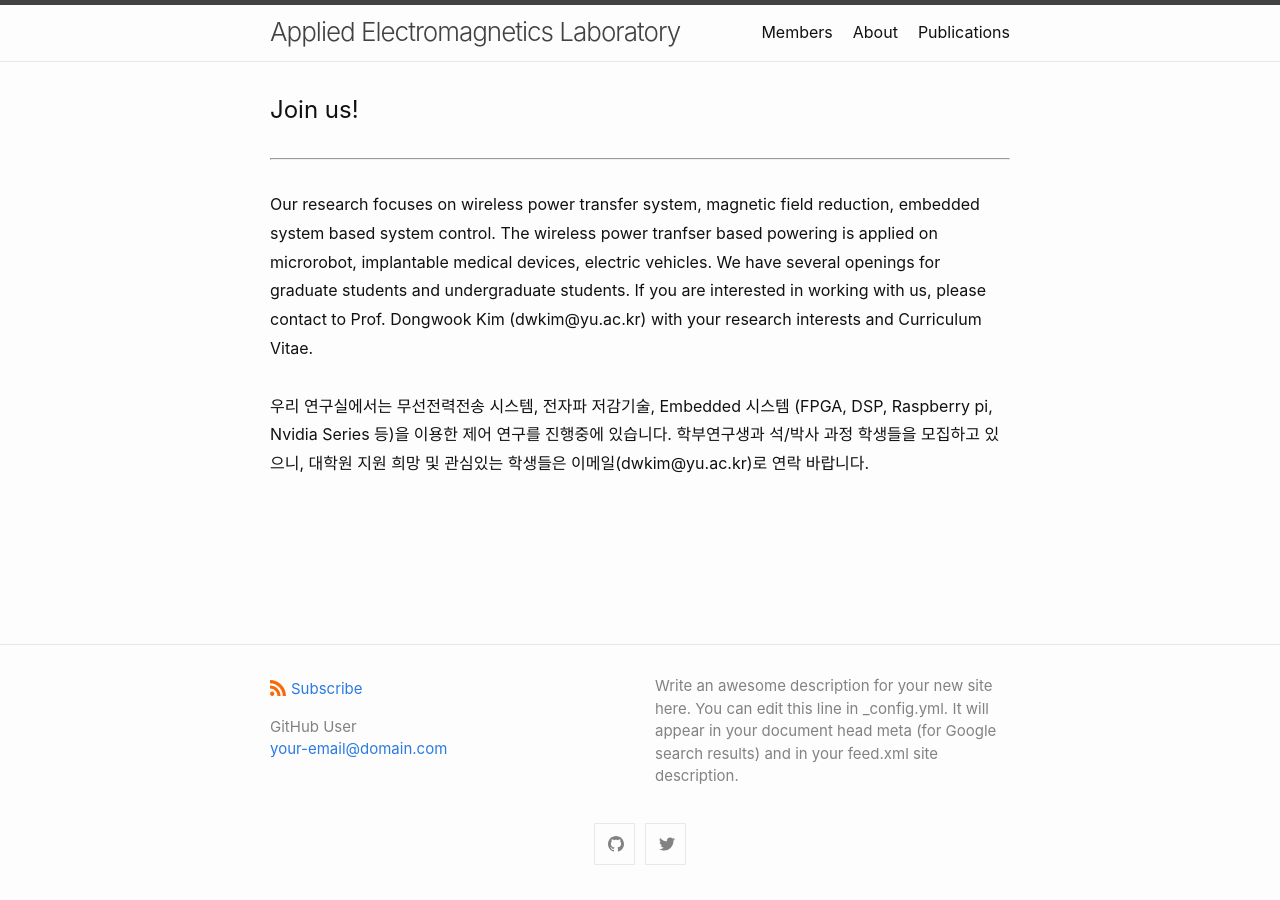
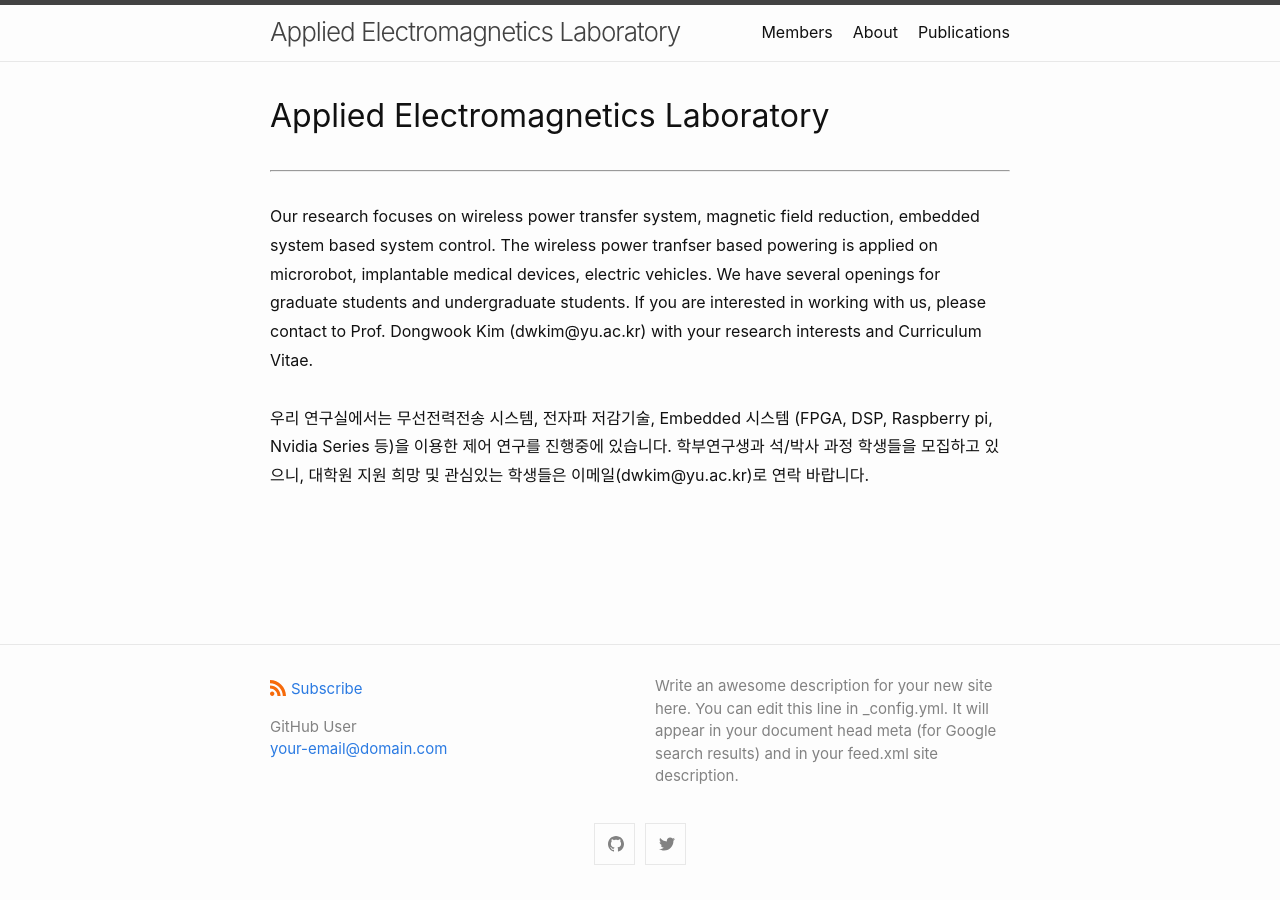
Before and after one commit to dwKim88/AEL_webpage, a Jekyll site: the page built from index.md, in a window 1280 px wide. Built offline with Jekyll 4.4.1, drawn with Linux system fonts in a browser that asks for light colours.

Commit message:
Update home.html

```diff
--- a/_layouts/home.html
+++ b/_layouts/home.html
@@ -10,9 +10,7 @@ layout: default
   <!-- {{ content }}-->
         <div class="row">
             <div class="col-md-12 text-center">
-                <h2 class="section-heading">Join us!
-
-                </h2>
+                <h1 class="section-heading"> Applied Electromagnetics Laboratory  </h1>
             </div>
             <div class="col-md-12 text-left">
                 <hr class="light">
```
